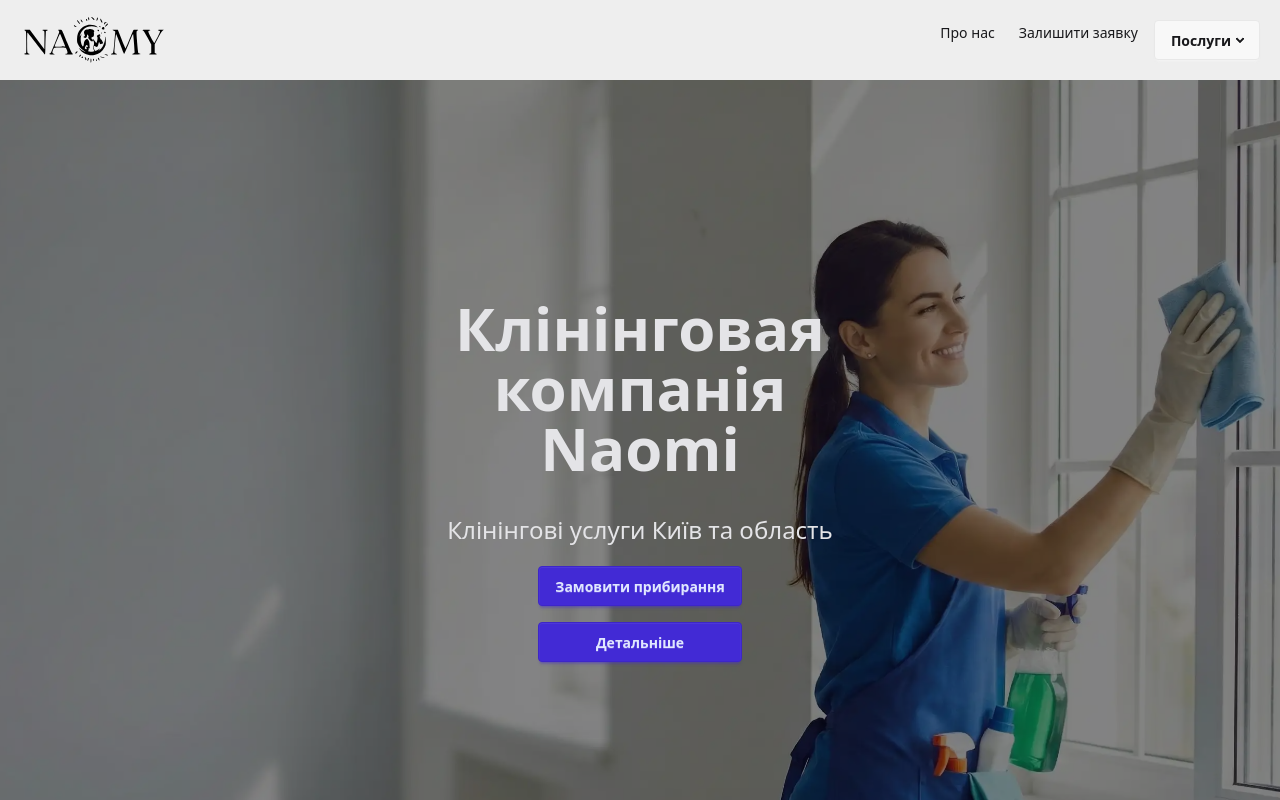
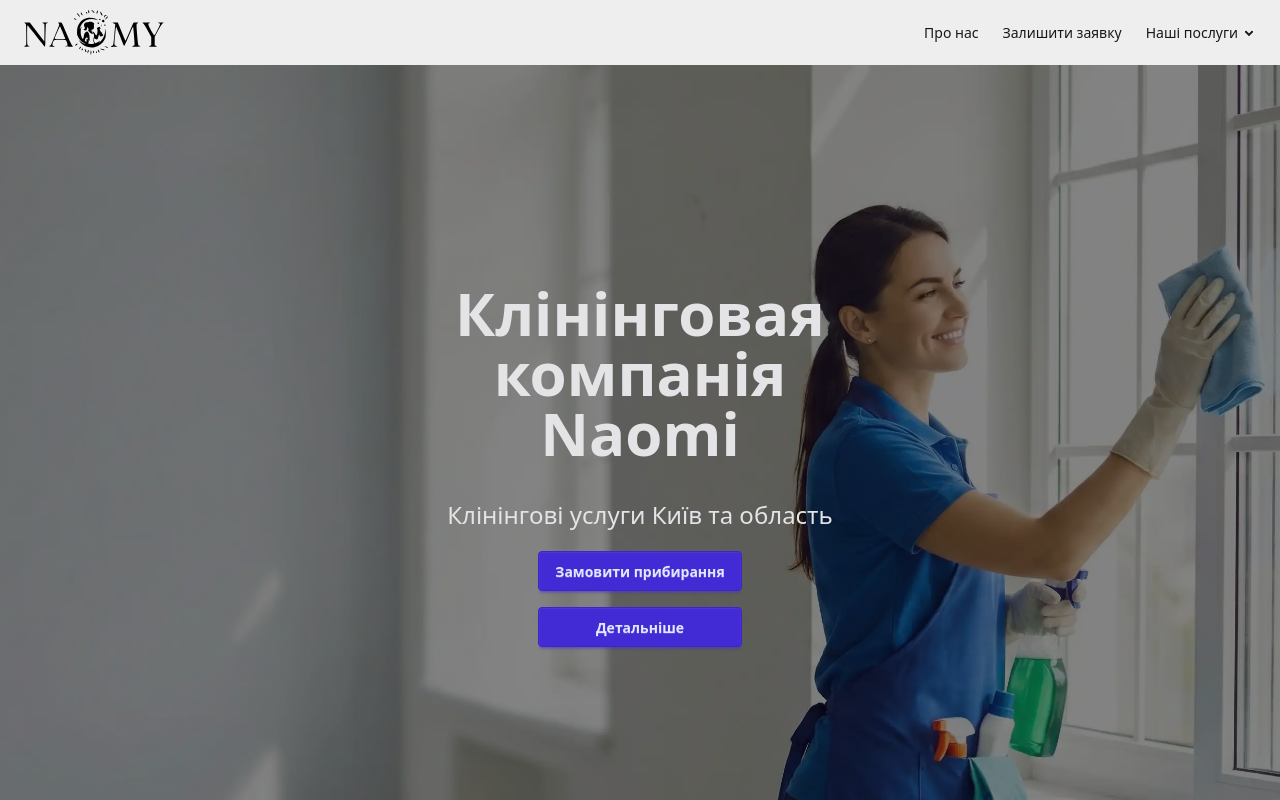
Before and after one commit to KaramushkoAndrii/naomi-next, a Next.js app: page / in a window 1280 px wide. Shown: the top 800 px of the page. Built offline with nearby package versions, Linux system fonts and the light colour scheme.

Commit message:
ref: add dropdown menu in navgation

```diff
--- a/src/components/about-section/AboutSection.jsx
+++ b/src/components/about-section/AboutSection.jsx
@@ -1,6 +1,6 @@
 export const AboutSection = () => {
   return (
-    <section className="m-4">
+    <section className="m-4" id="about">
       <h2 className="text-3xl font-medium">Про нас</h2>
 
       <p>
--- a/src/components/header/Header.jsx
+++ b/src/components/header/Header.jsx
@@ -1,6 +1,6 @@
 import Image from "next/image";
 import { NavigationList } from "../navigation/NavigationList";
-import { moksData } from "@/data/moks";
+import { NavigationData } from "@/data/navigationData";
 
 export const Header = () => {
   return (
@@ -30,7 +30,10 @@ export const Header = () => {
         <Image width={140} height={70} alt="naomi clining" src="/logo.svg" />
       </div>
       <div className="hidden flex-none lg:block">
-        <NavigationList list={moksData} classNames="menu menu-horizontal" />
+        <NavigationList
+          list={NavigationData}
+          classNames="menu menu-horizontal"
+        />
       </div>
     </div>
   );
--- a/src/components/navigation/NavigationList.jsx
+++ b/src/components/navigation/NavigationList.jsx
@@ -1,30 +1,18 @@
 import Link from "next/link";
+import { NavigationServices } from "./NavigationServices";
+import { NavigationServicesData } from "@/data/navigationData";
 
 export const NavigationList = ({ list, classNames }) => {
-  const dropDown = (item) => {
-    const { text, services } = item;
-    return (
-      <details className="dropdown">
-        <summary className="btn m-1">{text}</summary>
-        <ul className="menu dropdown-content bg-base-100 rounded-box z-10 w-52 p-2 shadow-sm">
-          {services.map((item, index) => (
-            <li key={index}>
-              <a href={item.src}>{item.text}</a>
-            </li>
-          ))}
-        </ul>
-      </details>
-    );
-  };
   return (
-    <>
-      <ul className={classNames}>
-        {list.map((item, index) => (
-          <li key={index}>
-            {item.services?.length > 0 ? dropDown(item) : <a>{item.text}</a>}
-          </li>
-        ))}
-      </ul>
-    </>
+    <ul className={classNames}>
+      {list.map((navigationItem) => (
+        <li key={navigationItem.id}>
+          <Link href={navigationItem.src}>{navigationItem.text}</Link>
+        </li>
+      ))}
+      <li>
+        <NavigationServices list={NavigationServicesData} />
+      </li>
+    </ul>
   );
 };
--- a/src/components/navigation/NavigationMobile.jsx
+++ b/src/components/navigation/NavigationMobile.jsx
@@ -1,5 +1,6 @@
 import { NavigationList } from "./NavigationList";
-import { moksData } from "@/data/moks";
+// import { moksData } from "@/data/moks";
+import { NavigationData } from "@/data/navigationData";
 
 export const NavigationMobile = () => {
   return (
@@ -11,7 +12,7 @@ export const NavigationMobile = () => {
       ></label>
       {/* mobile menu is there */}
       <NavigationList
-        list={moksData}
+        list={NavigationData}
         classNames="menu bg-base-200 min-h-full w-80 p-4"
       />
     </div>
--- /dev/null
+++ b/src/components/navigation/NavigationServices.jsx
@@ -0,0 +1,14 @@
+export const NavigationServices = ({ list }) => {
+  return (
+    <details className="dropdown-end">
+      <summary>Наші послуги</summary>
+      <ul className="bg-base-100 rounded-box p-2 z-50 w-52 shadow-xl right-0 left-auto mt-2">
+        {list.map((item) => (
+          <li key={item.id}>
+            <a href={item.src}>{item.text}</a>
+          </li>
+        ))}
+      </ul>
+    </details>
+  );
+};
--- a/src/data/moks.js
+++ /dev/null
@@ -1,12 +0,0 @@
-export const moksData = [
-  { text: "Про нас", src: "about" },
-  { text: "Залишити заявку", src: "contact" },
-  {
-    text: "Послуги",
-    src: "services",
-    services: [
-      { text: "Генеральне прибирання", src: "/" },
-      { text: "Вивіз сміття", src: "/" },
-    ],
-  },
-];
--- /dev/null
+++ b/src/data/navigationData.js
@@ -0,0 +1,30 @@
+export const NavigationData = [
+  {
+    text: "Про нас",
+    src: "#about",
+    id: 1,
+  },
+  {
+    text: "Залишити заявку",
+    src: "#contact",
+    id: 2,
+  },
+];
+
+export const NavigationServicesData = [
+  {
+    text: "Генеральне прибрання",
+    src: "#general",
+    id: 1,
+  },
+  {
+    text: "Приьирання після ремонту",
+    src: "#remont",
+    id: 2,
+  },
+  {
+    text: "Вологе прибирання",
+    src: "#vologe",
+    id: 3,
+  },
+];
```
